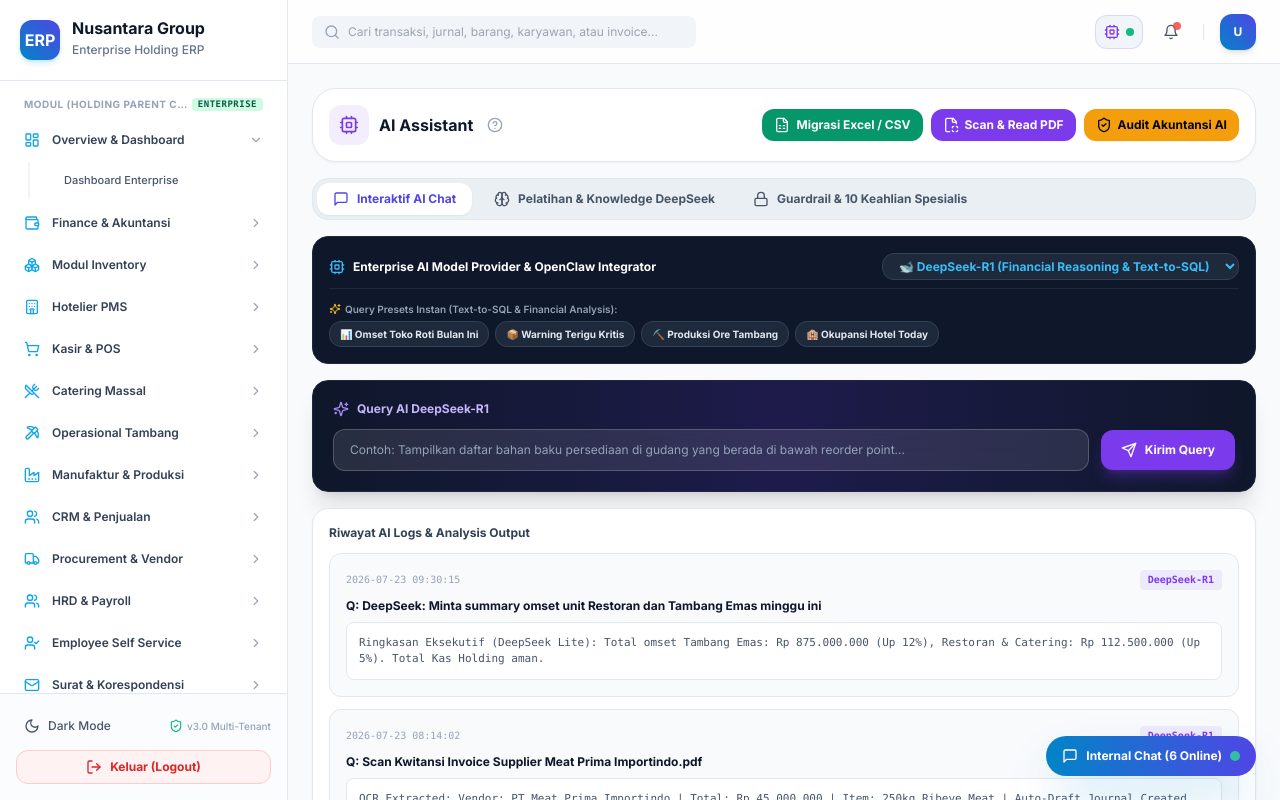
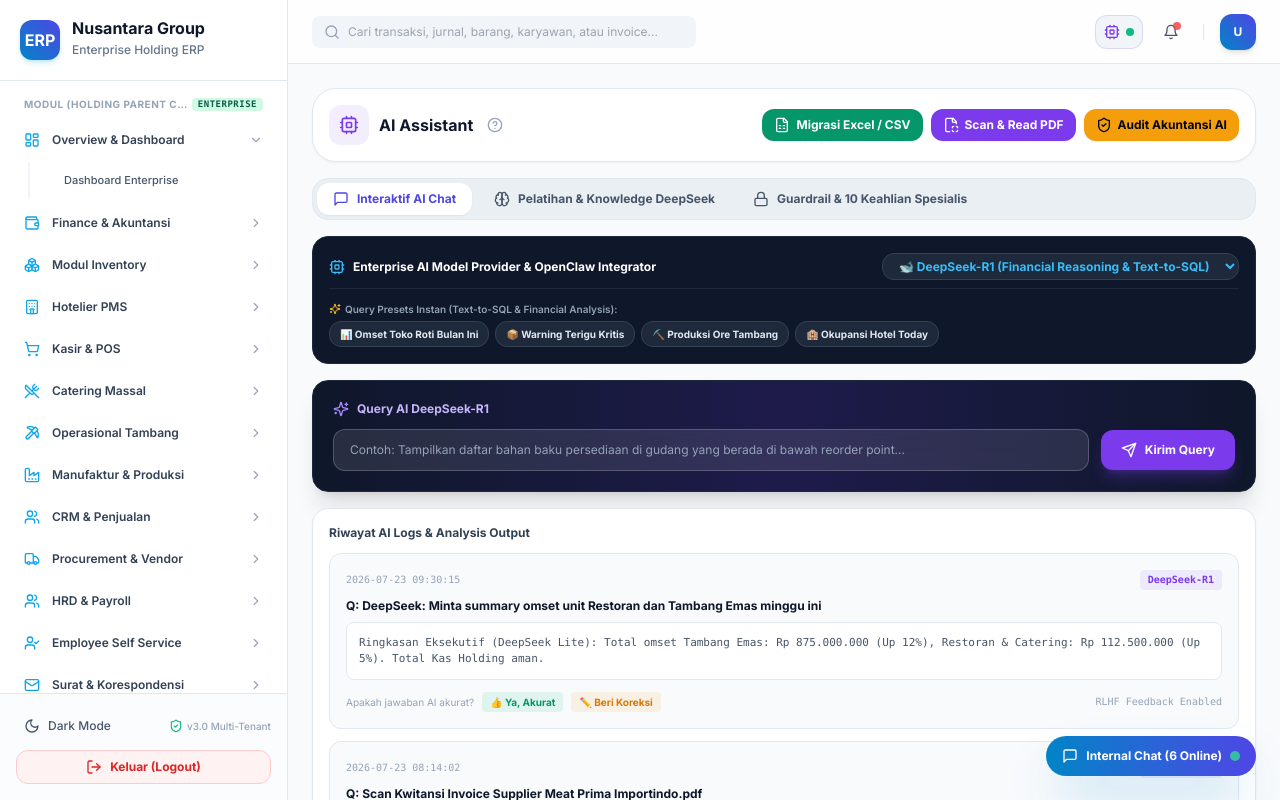
Before and after one commit to gonzhilaz/ERP-custom_multi, a Next.js app in the folder apps/web/: page /ai in a window 1280 px wide. Shown: the top 800 px of the page. Built offline with nearby package versions, Linux system fonts and the light colour scheme; sample sign-in values are in the browser's storage.

Commit message:
feat(ai): integrate RLHF human-in-the-loop feedback and correction buttons for DeepSeek training acceleration

```diff
--- a/apps/web/src/components/page/ai/AiView.tsx
+++ b/apps/web/src/components/page/ai/AiView.tsx
@@ -145,6 +145,30 @@ export const AiView = () => {
                     <div className="text-slate-600 dark:text-slate-300 bg-white dark:bg-slate-900 p-3 rounded-lg border border-slate-200 dark:border-slate-800 font-mono text-[11px] whitespace-pre-wrap">
                       {log.aiResponse}
                     </div>
+
+                    <div className="flex items-center justify-between pt-1 text-[10px]">
+                      <div className="flex items-center gap-2 text-slate-400">
+                        <span>Apakah jawaban AI akurat?</span>
+                        <button
+                          onClick={() => alert('Terima kasih! Feedback positif 👍 dicatat untuk reinforcement learning DeepSeek.')}
+                          className="px-2 py-0.5 bg-emerald-500/10 hover:bg-emerald-500/20 text-emerald-600 dark:text-emerald-400 font-bold rounded cursor-pointer transition-colors"
+                        >
+                          👍 Ya, Akurat
+                        </button>
+                        <button
+                          onClick={() => {
+                            const correction = prompt('Masukkan koreksi jawaban baku untuk melatih DeepSeek:');
+                            if (correction) {
+                              alert(`Koreksi AI berhasil disimpan ke Dataset Fine-Tuning! DeepSeek akan mempelajari: "${correction}"`);
+                            }
+                          }}
+                          className="px-2 py-0.5 bg-amber-500/10 hover:bg-amber-500/20 text-amber-600 dark:text-amber-400 font-bold rounded cursor-pointer transition-colors"
+                        >
+                          ✏️ Beri Koreksi
+                        </button>
+                      </div>
+                      <span className="font-mono text-slate-400">RLHF Feedback Enabled</span>
+                    </div>
                   </div>
                 ))}
               </div>
```
